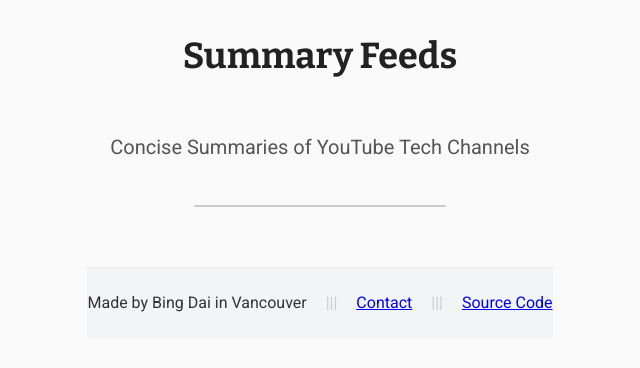
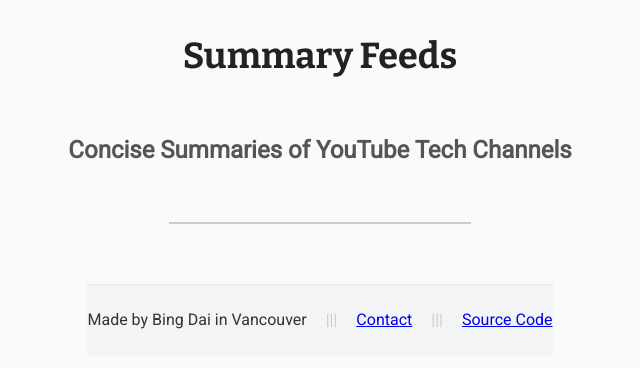
Before and after one commit to bingdai/summaryfeeds, a Flask app: page / in a window 1280 px wide. Shown: the top 368 px of the page, without its empty margins (320-960 px from the left). Run offline with Flask 3, Linux system fonts and the light colour scheme; data that the repository does not hold is empty.

Commit message:
Adjust font sizes and margins in styles.css

```diff
--- a/static/css/styles.css
+++ b/static/css/styles.css
@@ -18,10 +18,11 @@ body {
 }
 
 .tagline {
-    font-size: 20px; /* Adjusted for visibility */
+    font-size: 24px; /* Adjusted for visibility */
     text-align: center;
-    margin-bottom: 40px; /* Space before listing channels */
+    margin-bottom: 50px; /* Space before listing channels */
     color: #555; /* Subtle, professional color */
+    font-weight: bold;
 }
 
 .tagline-divider {
@@ -57,11 +58,12 @@ h1 {
 
 h2 {
     font-family: 'Lato', sans-serif;
-    font-size: 22px; /* Increased font size */
-    margin-top: 20px; /* Increased margin */
+    font-size: 20px; /* Increased font size */
+    margin-top: 30px; /* Increased margin */
     margin-bottom: 20px; /* Increased margin */
     text-align: center;
-    color:#444
+    color:#444;
+    text-transform: uppercase; /* Optional: style preference */
 }
 
 .email-container {
```
